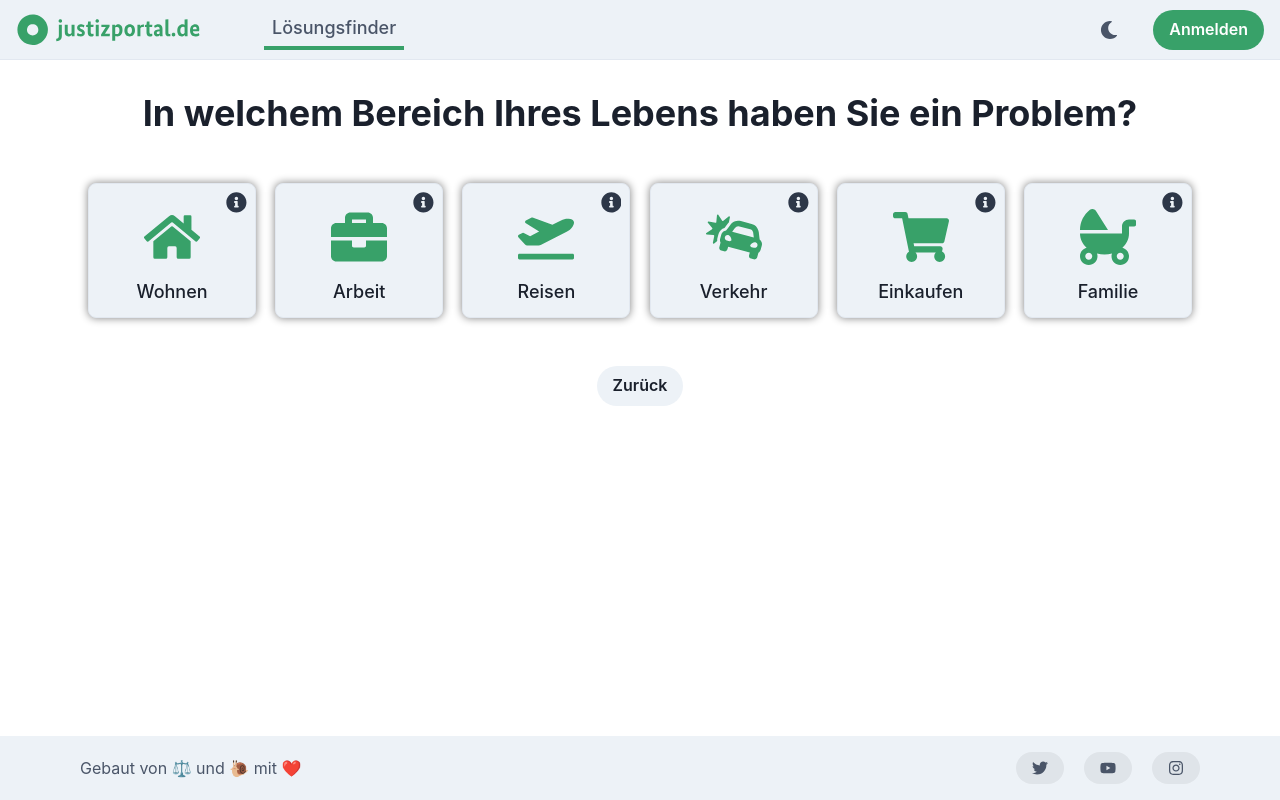
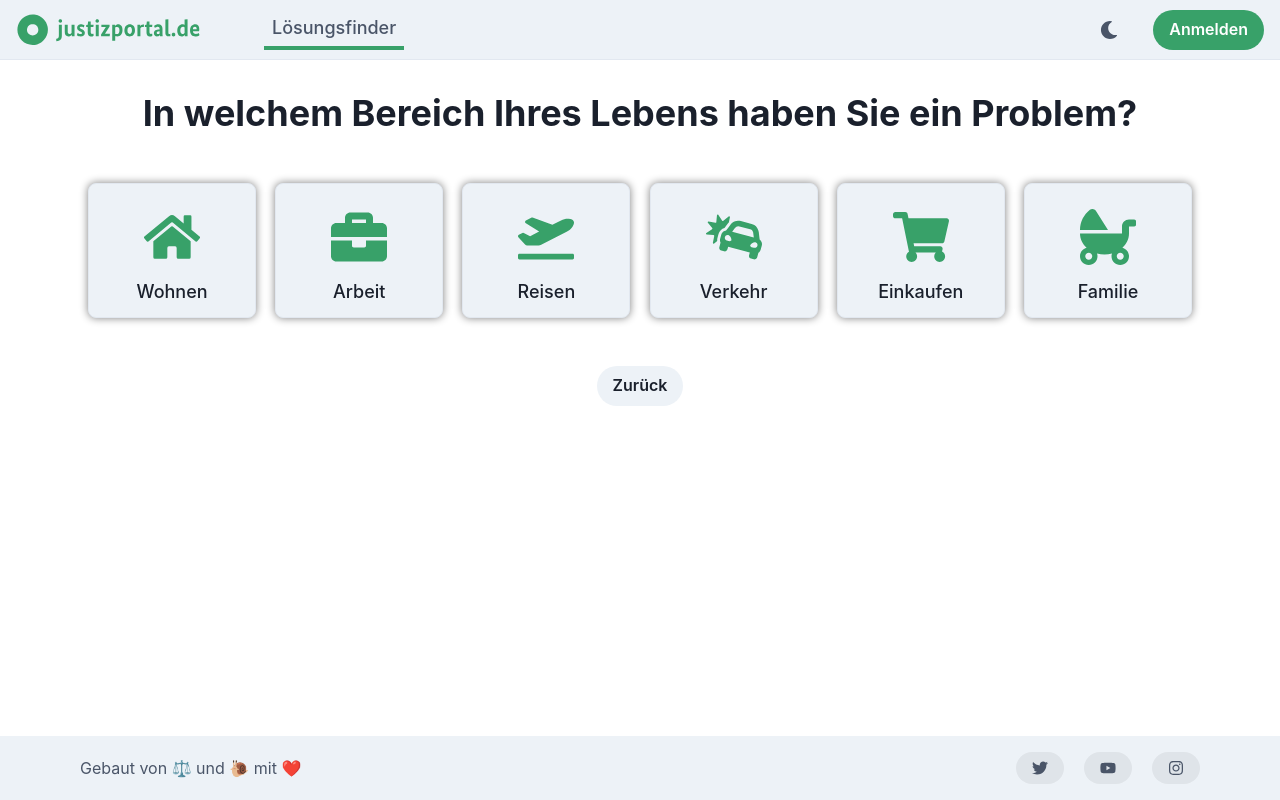
Before and after one commit to tech4germany/bmjv-justizportal, a React (Create React App) app: page /solutionexplorer in a window 1280 px wide. Built offline with nearby package versions, Linux system fonts and the light colour scheme.

Commit message:
Bug Fix in StatsCard component

```diff
--- a/src/components/shared/StatsCard.tsx
+++ b/src/components/shared/StatsCard.tsx
@@ -54,7 +54,7 @@ export const StatsCard = (props: StatsCardProps) => {
         }}>
         <>
           <Box
-            display={info == undefined ? 'none' : ''}
+            display={info ? '' : 'none'}
             as="a"
             href="#"
             pos="absolute"
--- a/src/pages/SolutionExplorer.tsx
+++ b/src/pages/SolutionExplorer.tsx
@@ -1,15 +1,13 @@
-import { Box, Flex, Heading, HStack, Radio, RadioGroup, Spacer, VStack, Wrap, WrapItem } from '@chakra-ui/react';
-import ChakraUIRenderer from 'chakra-ui-markdown-renderer';
+import { Box, Flex, Heading, Radio, RadioGroup, Spacer, VStack, Wrap, WrapItem } from '@chakra-ui/react';
 import * as React from 'react';
 import { FaInfoCircle } from 'react-icons/fa';
-import ReactMarkdown from 'react-markdown';
+import { AnnotadedText } from '../components/shared/AnnotatedText';
 import { Card } from '../components/shared/Card';
 import { CardContent } from '../components/shared/CardContent';
 import { CardHeader } from '../components/shared/CardHeader';
 import { NavButtons } from '../components/shared/NavigationButtons';
 import { StatsCard } from '../components/shared/StatsCard';
 import { MMGraph } from '../logic/KMParser';
-import { AnnotadedText } from '../components/shared/AnnotatedText';
 
 interface FeatureProps {
   id: string | null;
```
